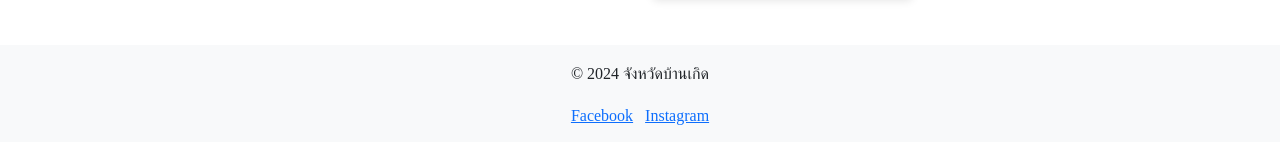
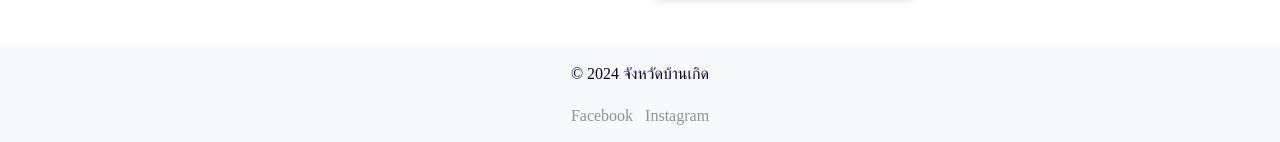
Before and after one commit to 66160148/hw2_bootstrap, a plain HTML site: page index.html in a window 1280 px wide. Shown: the part 944-1086 px from the top of the page. Drawn offline with nearby package versions, Linux system fonts and the light colour scheme.

Commit message:
เพิ่มการตั้งค่าFooter

```diff
--- a/css/style.css
+++ b/css/style.css
@@ -121,3 +121,19 @@ article p {
 .btn-primary:hover {
     background-color: #0056b3;
 }
+
+footer {
+    background-color: #ffffff;
+    color: #060149;
+    padding: 20px 0;
+}
+
+footer a {
+    color: #929292;
+    text-decoration: none;
+}
+
+footer a:hover {
+    color: #007bff;
+    text-decoration: underline;
+}
```
